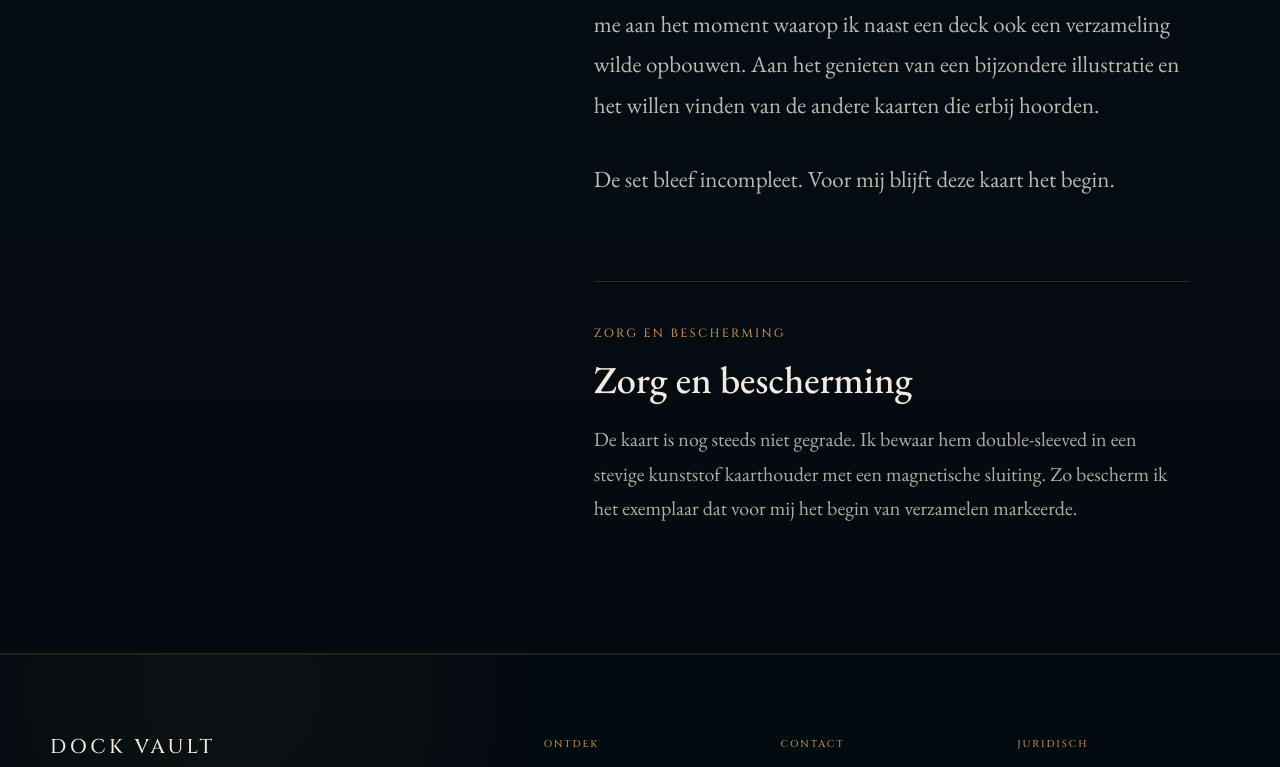
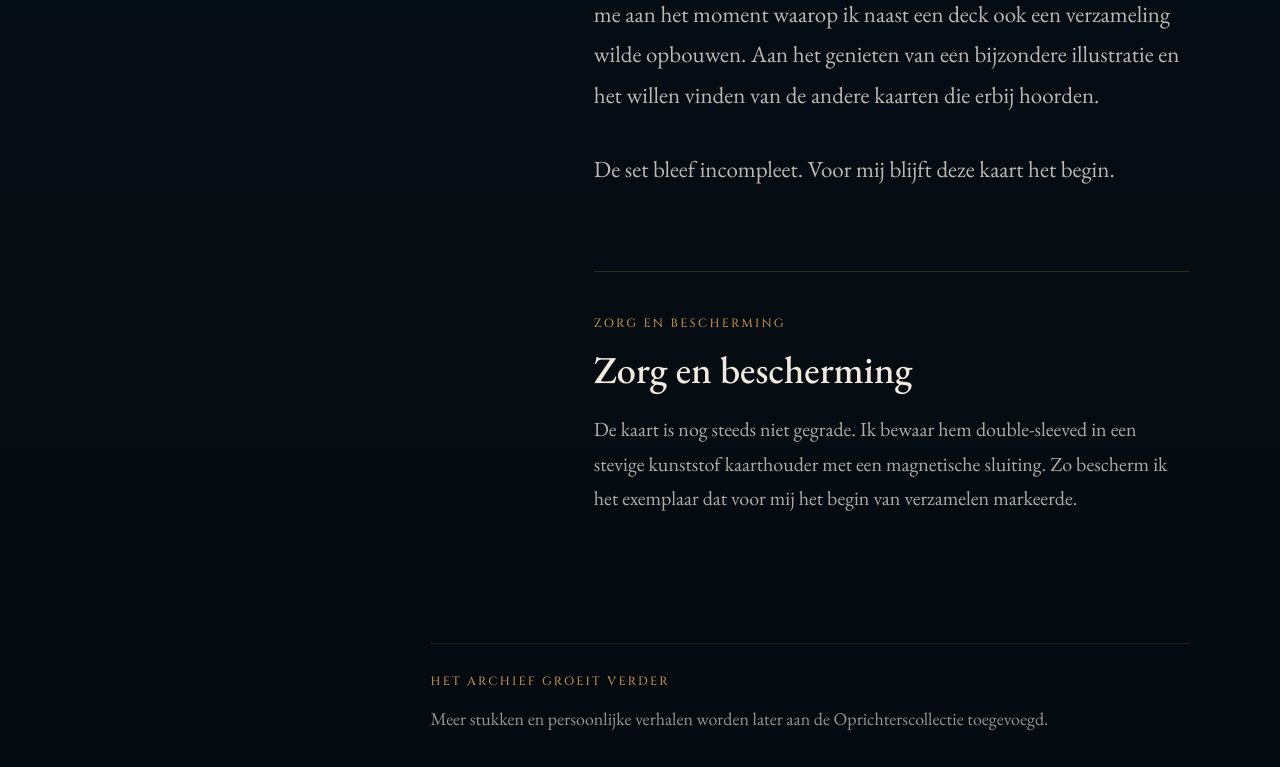
Before and after one commit to NiekVeenstra/dock-vault, a Next.js app: page /vault/founders-collection in a window 1280 px wide. Shown: the part 2007-2774 px from the top of the page. Built offline with nearby package versions, Linux system fonts and the light colour scheme.

Commit message:
update image to live status

```diff
--- a/components/vault/FoundersCollection/FoundersCollection.scss
+++ b/components/vault/FoundersCollection/FoundersCollection.scss
@@ -108,6 +108,21 @@
     radial-gradient(circle at 16% 22%, rgba(193,143,74,.05), transparent 28%),
     linear-gradient(180deg, #06101a 0%, #040a0f 100%);
   border-block: 1px solid rgba(169,120,56,.16);
+}
+
+.founders-records__growing {
+  max-width: 760px;
+  margin: clamp(84px, 10vw, 136px) 0 0 auto;
+  padding-top: 28px;
+  border-top: 1px solid rgba(169,120,56,.2);
+}
+
+.founders-records__growing > p:last-child {
+  max-width: 680px;
+  margin: 12px 0 0;
+  color: rgba(242,234,223,.62);
+  font-size: 18px;
+  line-height: 1.7;
 }
 
 .founders-record {
@@ -331,6 +346,10 @@
 }
 
 @media (max-width: 900px) {
+  .founders-records__growing {
+    margin-left: 0;
+  }
+
   .founders-collection-hero {
     min-height: 940px;
   }
--- a/components/vault/FoundersCollection/FoundersCollection.tsx
+++ b/components/vault/FoundersCollection/FoundersCollection.tsx
@@ -22,6 +22,8 @@ const translations = {
     referenceLabel: "Reference image",
     archiveRecord: "Founder’s record",
     careTitle: "Care and preservation",
+    archiveGrowingEyebrow: "The archive continues",
+    archiveGrowing: "More pieces and personal stories will be added to the Founder’s Collection over time.",
   },
   nl: {
     back: "← Terug naar De Kluis",
@@ -38,6 +40,8 @@ const translations = {
     referenceLabel: "Referentiebeeld",
     archiveRecord: "Oprichtersrecord",
     careTitle: "Zorg en bescherming",
+    archiveGrowingEyebrow: "Het archief groeit verder",
+    archiveGrowing: "Meer stukken en persoonlijke verhalen worden later aan de Oprichterscollectie toegevoegd.",
   },
 } as const;
 
@@ -60,7 +64,7 @@ function FounderRecord({
           <figure className="founders-record__photo">
             <img src={record.photo.src} alt={record.photo.alt[language]} />
           </figure>
-        ) : draftPreview && record.referenceImage ? (
+        ) : record.referenceImage ? (
           <figure className="founders-record__photo founders-record__photo--reference">
             <img
               src={record.referenceImage.src}
@@ -154,6 +158,11 @@ export function FoundersCollection({
                 draftPreview={draftPreview}
               />
             ))}
+
+            <aside className="founders-records__growing" aria-label={copy.archiveGrowingEyebrow}>
+              <p className="eyebrow">{copy.archiveGrowingEyebrow}</p>
+              <p>{copy.archiveGrowing}</p>
+            </aside>
           </div>
         </section>
       ) : (
--- a/content/vault/foundersCollection.ts
+++ b/content/vault/foundersCollection.ts
@@ -34,13 +34,13 @@ export type FounderCollectionRecord = {
  * Draft records can be reviewed locally or on a dedicated development preview.
  * Public production only receives records marked as published.
  *
- * To publish a record, add the founder's real photograph, verify the copy,
- * and only then change `status` to `published`.
+ * A published record may temporarily use a clearly labelled reference image.
+ * Replace it with the founder's own photograph when that image becomes available.
  */
 export const foundersCollectionRecords: FounderCollectionRecord[] = [
   {
     id: "luffy-st10-006-first-anniversary",
-    status: "draft",
+    status: "published",
     title: {
       en: "The card that started my collection.",
       nl: "De kaart waarmee ik begon te verzamelen.",
@@ -58,8 +58,8 @@ export const foundersCollectionRecords: FounderCollectionRecord[] = [
         nl: "Referentiebeeld van de Monkey.D.Luffy ST10-006-kaart uit de First Anniversary Set",
       },
       note: {
-        en: "Reference image only. The founder’s own photographed copy will replace this image before publication.",
-        nl: "Alleen als referentiebeeld. De eigen gefotografeerde kaart van de oprichter vervangt dit beeld vóór publicatie.",
+        en: "Reference image. Personal photographs of this card will be added later.",
+        nl: "Referentiebeeld. Eigen foto’s van deze kaart worden later toegevoegd.",
       },
     },
     story: {
@@ -91,6 +91,6 @@ export function getFounderCollectionRecords(options: { includeDrafts: boolean })
   if (options.includeDrafts) return foundersCollectionRecords;
 
   return foundersCollectionRecords.filter(
-    (record) => record.status === "published" && record.photo !== null,
+    (record) => record.status === "published",
   );
 }
```
Also changed, not shown: app/vault/founders-collection/reference-image/route.ts (+1 -8 lines).
